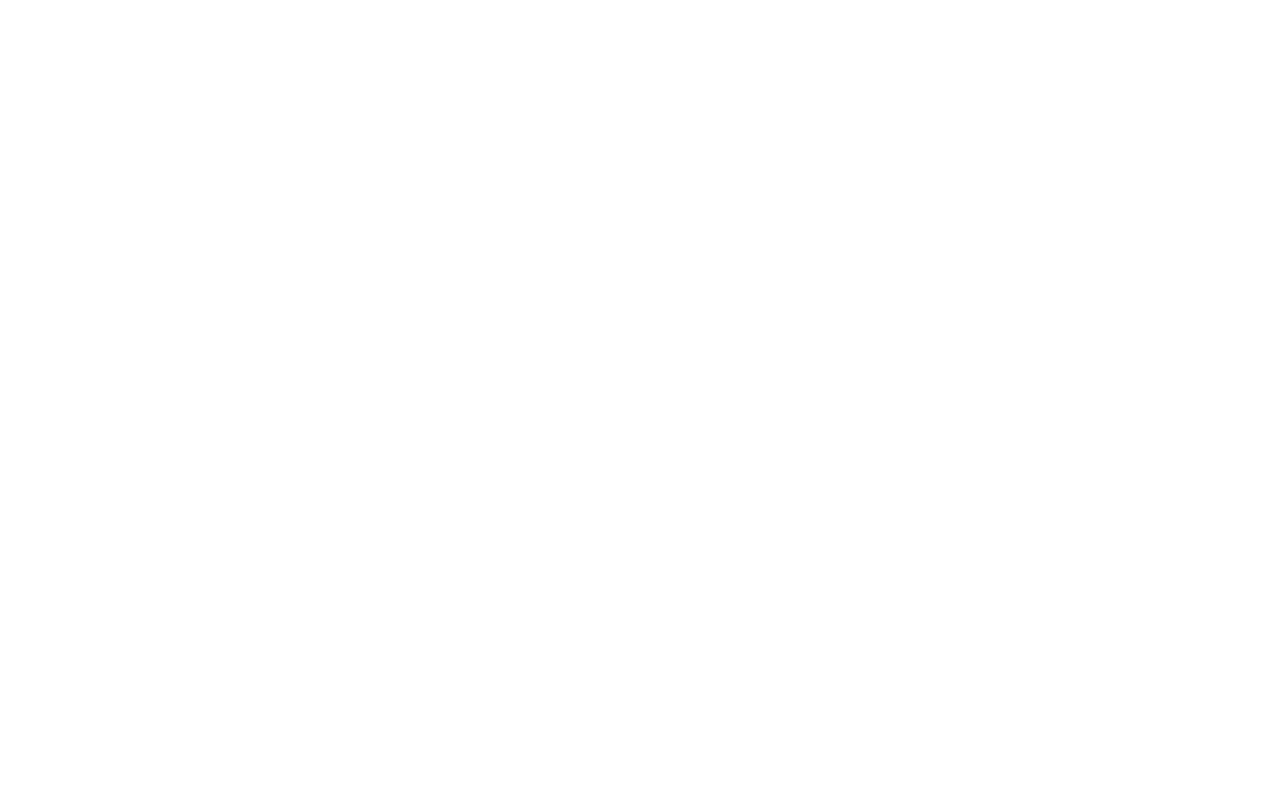
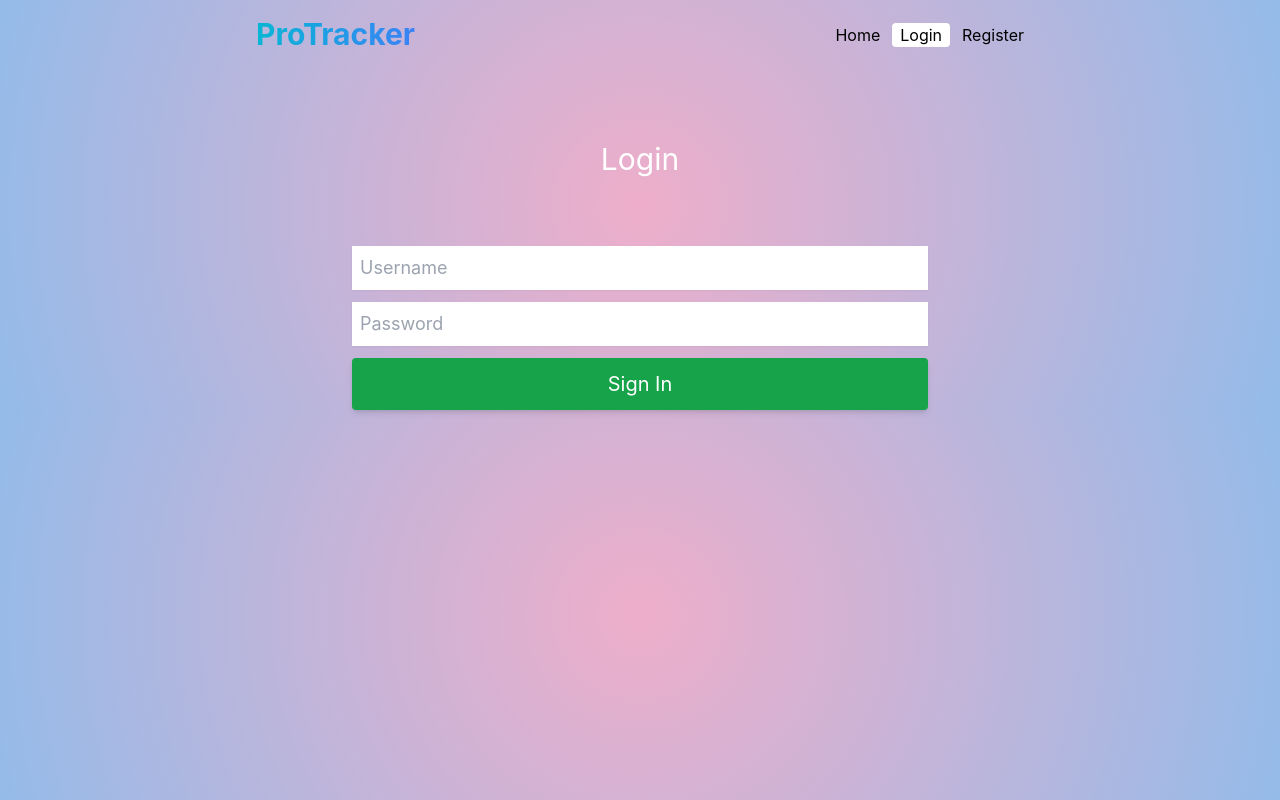
Before and after one commit to dendonpaul/productivity-tracker-v1, a React (Create React App) app in the folder client/: page /login in a window 1280 px wide. Before the commit this address had no page. Built offline with nearby package versions, Linux system fonts and the light colour scheme.

Commit message:
Spinner dded to register page. Login page created. spinner added to login page. added option to go to login page after registration success

```diff
--- a/client/src/App.jsx
+++ b/client/src/App.jsx
@@ -4,6 +4,7 @@
 import Register from "./pages/Register";
 import { ToastContainer, toast } from "react-toastify";
 import "react-toastify/dist/ReactToastify.css";
+import Login from "./pages/Login";
 
 function App() {
   return (
@@ -12,6 +13,7 @@
         <Routes>
           <Route path="/" element={<MainComp />} />
           <Route path="/register" element={<Register />} />
+          <Route path="/login" element={<Login />} />
         </Routes>
       </Router>
       {/* Toast */}
--- a/client/src/components/Header.jsx
+++ b/client/src/components/Header.jsx
@@ -26,7 +26,16 @@
                 Home
               </li>
             </Link>
-            <li>Login</li>
+            <Link
+              className={`cursor-pointer ${
+                pathMatch("/login") &&
+                "text-black bg-white border-b-red-500 rounded px-2"
+              }`}
+              to="/login"
+            >
+              <li>Login</li>
+            </Link>
+
             <Link to="/register">
               <li
                 className={`cursor-pointer ${
--- /dev/null
+++ b/client/src/components/Spinner.jsx
@@ -0,0 +1,12 @@
+import React from "react";
+import icon from "../assets/svg/spinner-1.svg";
+
+const Spinner = () => {
+  return (
+    <div className="h-[100vh] flex flex-col justify-center items-center bg-gray-500/[0.4]">
+      <img src={icon} className="h-20" />
+    </div>
+  );
+};
+
+export default Spinner;
--- /dev/null
+++ b/client/src/pages/Login.jsx
@@ -0,0 +1,63 @@
+import React from "react";
+import Header from "../components/Header";
+import { useState } from "react";
+import Spinner from "../components/Spinner";
+
+const Login = () => {
+  const [values, setValues] = useState({
+    username: "",
+    password: "",
+  });
+  const [disabled, setDisabled] = useState(false);
+  const [loading, setLoading] = useState(false);
+  const onChange = (e) => {
+    const { name, value } = e.target;
+    setValues({ ...values, [name]: value });
+  };
+  const onSubmit = (e) => {
+    e.preventDefault();
+  };
+  if (loading) return <Spinner />;
+  return (
+    <div className="App">
+      <Header />
+      <div className="max-w-3xl mx-auto flex-col items-center space-y-10">
+        <div className="mt-10">
+          <h1 className="mt-20 mb-16 text-bold text-white text-[30px]">
+            Login
+          </h1>
+          <form className="flex flex-col space-y-3 max-w-xl mx-auto">
+            <input
+              type="text"
+              id="username"
+              name="username"
+              className="py-2 px-2 transition hover:shadow-md duration-2000 ease-in-out focus:outline focus:outline-1 focus:outline-red-300 shadow-sm focus:shadow:lg text-gray-500 text-lg"
+              placeholder="Username"
+              onChange={onChange}
+              value={values.username}
+            />
+            <input
+              type="password"
+              id="password"
+              name="password"
+              className="py-2 px-2 transition hover:shadow-md duration-2000 ease-in-out focus:outline focus:outline-1 focus:outline-red-300 shadow-sm focus:shadow:lg text-gray-500 text-lg"
+              placeholder="Password"
+              onChange={onChange}
+              value={values.password}
+            />
+            <button
+              disabled={disabled}
+              type="button"
+              onClick={onSubmit}
+              className="bg-green-600 hover:bg-green-700 shadow-md hover:shadow-lg rounded py-3 text-white text-xl"
+            >
+              Sign In
+            </button>
+          </form>
+        </div>
+      </div>
+    </div>
+  );
+};
+
+export default Login;
--- a/client/src/pages/Register.jsx
+++ b/client/src/pages/Register.jsx
@@ -3,8 +3,11 @@
 import { useState } from "react";
 import { toast } from "react-toastify";
 import axios from "axios";
+import Spinner from "../components/Spinner";
+import { useNavigate } from "react-router-dom";
 
 const Register = () => {
+  const navigate = useNavigate();
   const [values, setValues] = useState({
     firstname: "",
     lastname: "",
@@ -14,6 +17,8 @@
     cpassword: "",
     username: "",
   });
+
+  const [loading, setLoading] = useState(false);
   const validationErrors = [];
   const userAPIUrl = process.env.REACT_APP_BACKEND_USER_URL;
 
@@ -29,6 +34,7 @@
   const onSubmit = async (e) => {
     e.preventDefault();
     setDisabled(true);
+    setLoading(true);
 
     //validate fields
     if (values.firstname === "") validationErrors.push("Firstname Required");
@@ -53,6 +59,7 @@
     validationErrors.length > 0 &&
       validationErrors.map((error) => {
         setDisabled(false);
+        setLoading(false);
         return toast.error(error);
       });
 
@@ -62,13 +69,17 @@
         await axios.post(`${userAPIUrl}/adduser`, values).then((response) => {
           toast.success(response.data.message);
           setDisabled(false);
+          setLoading(false);
+          navigate("/login");
         });
       } catch (error) {
         toast.error(error.response.data.message);
         setDisabled(false);
+        setLoading(false);
       }
     }
   };
+  if (loading) return <Spinner />;
 
   return (
     <div className="App">
@@ -144,7 +155,6 @@
               onChange={onChange}
             />
             <button
-              disabled={disabled}
               type="button"
               onClick={onSubmit}
               className="bg-green-600 hover:bg-green-700 shadow-md hover:shadow-lg rounded py-3 text-white text-xl"
```
Also changed, not shown: client/src/assets/svg/spinner-1.svg (added).
